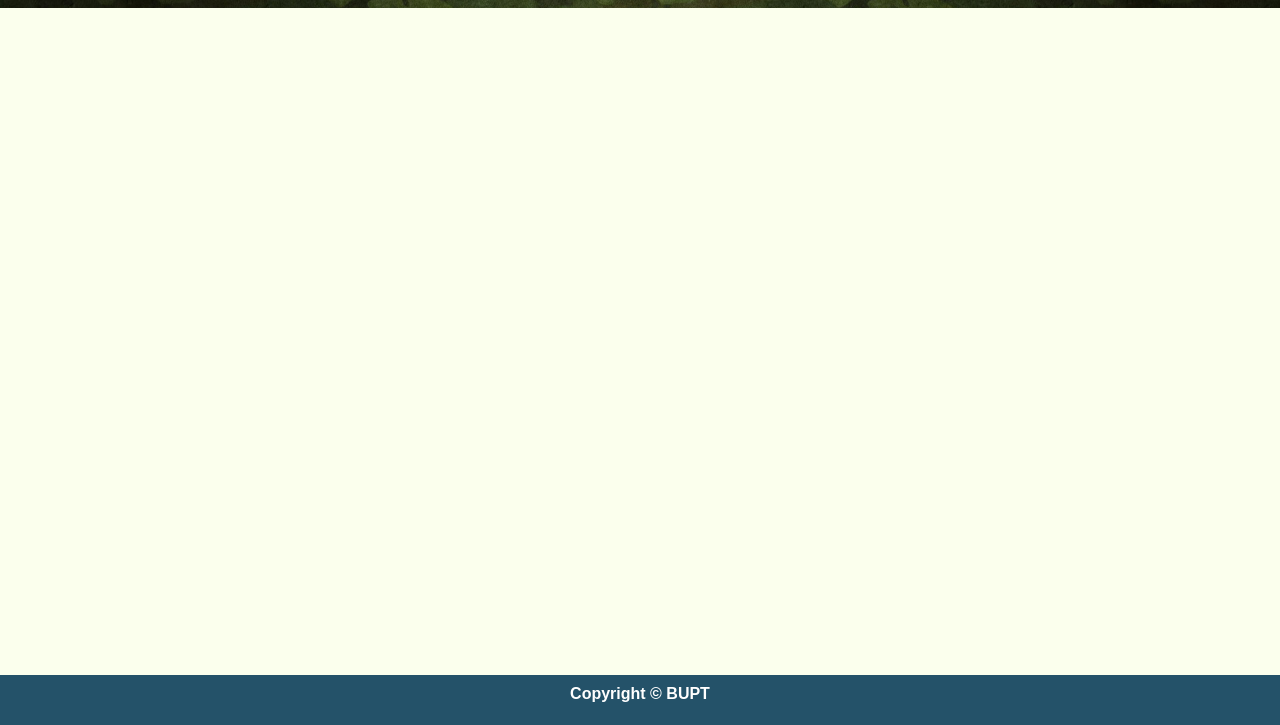
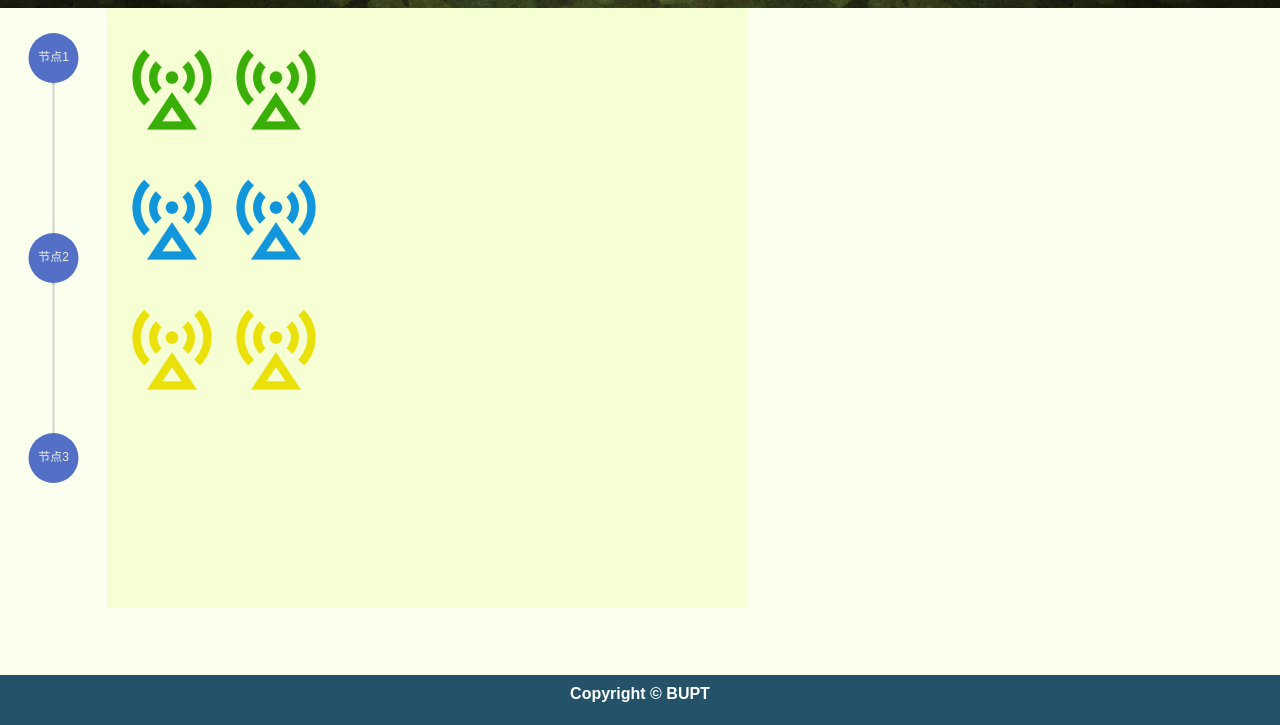
Before and after one commit to cowcowcold/sensor, a plain HTML site: page 0714/connect.html in a window 1280 px wide. Shown: the part 75-800 px from the top of the page. Drawn offline with nearby package versions, Linux system fonts and the light colour scheme.

Commit message:
0715 connect.html add node

```diff
--- a/0714/connect.html
+++ b/0714/connect.html
@@ -8,7 +8,7 @@
     <link href="css/bootstrap.css" rel='stylesheet' type='text/css'/>
     <link href="css/style.css" rel='stylesheet' type='text/css'/>
     <script src="js/jquery-1.11.0.min.js"></script>
-
+    <script src="js/echarts.min.js"></script>
 </head>
 <body style="background-color: RGB(251,255,237) ;background-repeat:no-repeat;background-attachment:fixed;background-size:100% 100%; ">
 
@@ -30,6 +30,30 @@
         </div>
     </div>
 </div>
+<!--中间内容-->
+
+<div>
+    <!--    传感器节点-->
+    <div class="col-md-1" id="node" style="height:500px">
+    </div>
+    <!--    基站通信-->
+    <div class="col-md-6" style="height: 600px;background-color: #f5ffd3">
+        <div>
+            <div class="connectLine" style="vertical-align: top">
+                <img class="jizhan" src="images/greenjizhan.png">
+                <img class="jizhan" src="images/greenjizhan.png">
+            </div>
+            <div class="connectLine" style="vertical-align: middle">
+                <img class="jizhan" src="images/bluejizhan.png">
+                <img class="jizhan" src="images/bluejizhan.png">
+            </div>
+            <div class="connectLine" style="vertical-align: bottom">
+                <img class="jizhan" src="images/yellowjizhan.png">
+                <img class="jizhan" src="images/yellowjizhan.png">
+            </div>
+        </div>
+    </div>
+</div>
 <!--底部-->
 <div class="footer" id="contact">
     <div class="container">
@@ -38,14 +62,85 @@
         </div>
     </div>
 </div>
+<script type="text/javascript">
+    var dom = document.getElementById('node');
+    var myChart = echarts.init(dom, null, {
+        renderer: 'canvas',
+        useDirtyRect: false
+    });
+    var app = {};
+
+    var option;
+
+    option = {
+        tooltip: {},
+        animationDurationUpdate: 1500,
+        animationEasingUpdate: 'quinticInOut',
+        series: [
+            {
+                type: 'graph',
+                layout: 'none',
+                symbolSize: 50,
+                roam: true,
+                label: {
+                    show: true
+                },
+                edgeSymbol: ['circle'],
+                edgeSymbolSize: [4, 10],
+                edgeLabel: {
+                    fontSize: 20
+                },
+                data: [
+                    {
+                        name: '节点1',
+                        x: 100,
+                        y: 100
+                    },
+                    {
+                        name: '节点2',
+                        x: 100,
+                        y: 300
+                    },
+                    {
+                        name: '节点3',
+                        x: 100,
+                        y: 500
+                    }
+                ],
+                // links: [],
+                links: [
+                    {
+                        source: '节点1',
+                        target: '节点2'
+                    },
+                    {
+                        source: '节点2',
+                        target: '节点3'
+                    }
+                ],
+                lineStyle: {
+                    // opacity: 0.9,
+                    width: 2,
+                    cap: "round",
+                    // curveness: 0
+                }
+            }
+        ]
+    };
+
+    if (option && typeof option === 'object') {
+        myChart.setOption(option);
+    }
+
+    window.addEventListener('resize', myChart.resize);
+</script>
 <!--footer-->
 <style>
-    .copyrights {
-        text-indent: -9999px;
-        height: 0;
-        line-height: 0;
-        font-size: 0;
-        overflow: hidden;
+    .jizhan{
+        width: 100px;
+    }
+    .connectLine{
+        padding-top: 30px;
     }
 </style>
 </body>
```
Also changed, not shown: 0714/index.html (+0 -8 lines), 0714/images/bluejizhan.png (added), 0714/images/greenjizhan.png (added), 0714/images/yellowjizhan.png (added), 1 other file.
